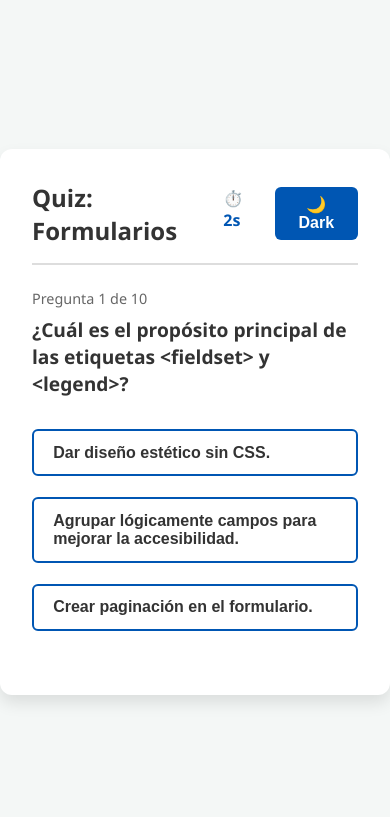
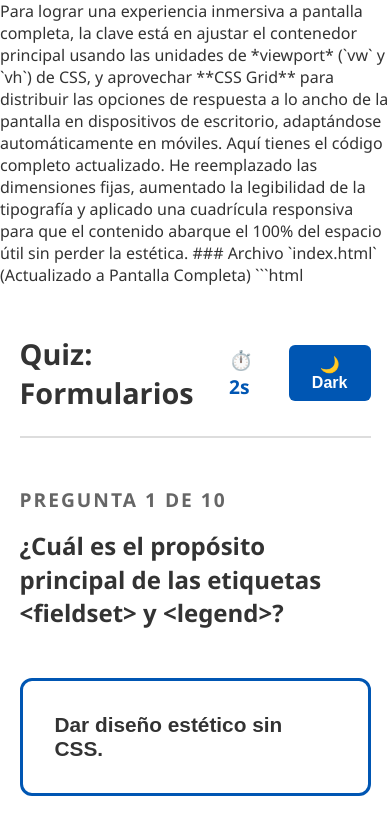
Before and after one commit to coxmau77/Evaluaci-n-Interactiva-Formularios-Web, a plain HTML site: page index.html in a window 390 px wide. Both pictures are taken after a click on the button "Comenzar Evaluación". Shown: the top 817 px of the page. Drawn offline with Linux system fonts and the light colour scheme.

Commit message:
Enhance index.html for full-screen and responsiveness
Updated index.html for full-screen experience with responsive design enhancements, including CSS Grid layout and improved typography.

````diff
--- a/index.html
+++ b/index.html
@@ -1,3 +1,10 @@
+Para lograr una experiencia inmersiva a pantalla completa, la clave está en ajustar el contenedor principal usando las unidades de *viewport* (`vw` y `vh`) de CSS, y aprovechar **CSS Grid** para distribuir las opciones de respuesta a lo ancho de la pantalla en dispositivos de escritorio, adaptándose automáticamente en móviles.
+
+Aquí tienes el código completo actualizado. He reemplazado las dimensiones fijas, aumentado la legibilidad de la tipografía y aplicado una cuadrícula responsiva para que el contenido abarque el 100% del espacio útil sin perder la estética.
+
+### Archivo `index.html` (Actualizado a Pantalla Completa)
+
+```html
 <!DOCTYPE html>
 <html lang="es">
 <head>
@@ -31,101 +38,141 @@
 
         body {
             font-family: 'Segoe UI', Tahoma, Geneva, Verdana, sans-serif;
-            background-color: var(--bg-color);
+            background-color: var(--container-bg); /* Unificamos el fondo para pantalla completa */
             color: var(--text-color);
-            display: flex;
-            justify-content: center;
-            align-items: center;
+            margin: 0;
+            padding: 0;
             min-height: 100vh;
-            margin: 0;
+            overflow-x: hidden; /* Evita scroll horizontal accidental */
             transition: background-color 0.3s, color 0.3s;
         }
 
+        /* Contenedor al 100% del Viewport */
         .container {
-            background-color: var(--container-bg);
-            padding: 2rem;
-            border-radius: 12px;
-            box-shadow: 0 8px 16px rgba(0,0,0,0.1);
-            width: 100%;
-            max-width: 600px;
-            position: relative;
+            width: 100vw;
+            min-height: 100vh;
+            padding: 3rem 5vw; /* Padding dinámico basado en el ancho de la pantalla */
+            box-sizing: border-box; /* Crucial: incluye el padding dentro del 100vw */
+            display: flex;
+            flex-direction: column;
         }
 
         header {
             display: flex;
             justify-content: space-between;
             align-items: center;
-            margin-bottom: 1.5rem;
+            margin-bottom: 3rem;
             border-bottom: 2px solid var(--border-color);
-            padding-bottom: 1rem;
+            padding-bottom: 1.5rem;
         }
 
-        h1 { margin: 0; font-size: 1.5rem; }
+        h1 { margin: 0; font-size: 2.5rem; } /* Tipografía escalada */
 
         .header-stats {
             display: flex;
-            gap: 1rem;
+            gap: 1.5rem;
+            font-size: 1.2rem;
             font-weight: bold;
             color: var(--primary-color);
+            align-items: center;
         }
 
         button {
             background-color: var(--primary-color);
             color: white;
             border: none;
-            padding: 0.8rem 1.2rem;
+            padding: 1rem 1.5rem;
             border-radius: 6px;
             cursor: pointer;
-            font-size: 1rem;
-            transition: background-color 0.2s;
-            width: 100%;
-            margin-top: 0.5rem;
+            font-size: 1.2rem;
+            transition: all 0.2s ease;
             font-weight: 600;
         }
 
-        button:hover { background-color: var(--hover-color); }
+        button:hover {
+            background-color: var(--hover-color);
+            transform: translateY(-2px);
+        }
 
         .btn-theme {
             width: auto;
-            padding: 0.5rem 1rem;
+            padding: 0.6rem 1.2rem;
             margin-top: 0;
+            font-size: 1rem;
         }
 
-        #question-container { margin-bottom: 2rem; }
-        .question-text { font-size: 1.2rem; font-weight: 600; margin-bottom: 1.5rem; }
-
-        .options {
+        #question-container {
+            flex-grow: 1; /* Permite que la pregunta ocupe el espacio disponible central */
             display: flex;
             flex-direction: column;
-            gap: 0.8rem;
+            justify-content: center;
+        }
+
+        .question-text {
+            font-size: 2.2rem;
+            font-weight: 600;
+            margin-bottom: 3rem;
+            line-height: 1.4;
+            max-width: 1200px; /* Previene que el texto sea inabarcable visualmente en monitores ultra-wide */
+        }
+
+        /* CSS Grid para aprovechar la pantalla en las opciones */
+        .options {
+            display: grid;
+            grid-template-columns: repeat(auto-fit, minmax(400px, 1fr));
+            gap: 1.5rem;
+            width: 100%;
+            max-width: 1400px;
+        }
+
+        @media (max-width: 768px) {
+            .options {
+                grid-template-columns: 1fr; /* 1 columna en celulares */
+            }
+            .question-text { font-size: 1.5rem; }
+            h1 { font-size: 1.8rem; }
         }
 
         .option-btn {
             background-color: transparent;
             color: var(--text-color);
-            border: 2px solid var(--primary-color);
+            border: 3px solid var(--primary-color);
             text-align: left;
+            padding: 2rem;
+            font-size: 1.3rem;
+            border-radius: 12px;
         }
 
         .option-btn:hover {
             background-color: var(--primary-color);
             color: white;
+            box-shadow: 0 8px 15px rgba(0,0,0,0.1);
         }
 
         .hidden { display: none !important; }
 
-        /* Estilos para la tabla de récords */
+        /* Estilos de la tabla adaptados */
+        .records-wrapper {
+            margin-top: 3rem;
+            max-width: 800px;
+        }
         table {
             width: 100%;
             border-collapse: collapse;
-            margin-top: 1rem;
+            font-size: 1.1rem;
         }
         th, td {
             text-align: left;
-            padding: 0.8rem;
+            padding: 1rem;
             border-bottom: 1px solid var(--border-color);
         }
         th { background-color: var(--border-color); }
+
+        #start-btn, #restart-btn {
+            max-width: 400px;
+            font-size: 1.3rem;
+            padding: 1.2rem;
+        }
     </style>
 </head>
 <body>
@@ -140,10 +187,11 @@
         </header>
 
         <div id="start-screen">
-            <p>Pon a prueba tus conocimientos sobre Formularios Web Semánticos. El tiempo empezará a correr en cuanto presiones el botón.</p>
+            <p style="font-size: 1.3rem; max-width: 800px; margin-bottom: 2rem; line-height: 1.5;">Pon a prueba tus conocimientos sobre Formularios Web Semánticos. El tiempo empezará a correr en cuanto presiones el botón.</p>
             <button id="start-btn">Comenzar Evaluación</button>
 
-            <h3 style="margin-top: 2rem;">Récords Locales</h3>
+            <div class="records-wrapper">
+                <h3>Récords Locales</h3>
                 <table id="records-table">
                     <thead>
                         <tr><th>Fecha</th><th>Puntaje</th><th>Tiempo</th></tr>
@@ -152,10 +200,11 @@
                         </tbody>
                 </table>
             </div>
+        </div>
 
         <div id="quiz-screen" class="hidden">
             <div id="question-container">
-                <div id="question-counter" style="color: var(--text-muted); font-size: 0.9rem; margin-bottom: 0.5rem;"></div>
+                <div id="question-counter" style="color: var(--text-muted); font-size: 1.2rem; font-weight: bold; margin-bottom: 1rem; text-transform: uppercase; letter-spacing: 2px;"></div>
                 <div id="question-text" class="question-text">Pregunta...</div>
                 <div id="options-container" class="options">
                     </div>
@@ -163,10 +212,10 @@
         </div>
 
         <div id="result-screen" class="hidden">
-            <h2>¡Evaluación Completada!</h2>
-            <p style="font-size: 1.2rem;">Tu Puntaje: <span id="final-score" style="font-weight: bold; color: var(--success-color);"></span> / 10</p>
-            <p>Tiempo total: <span id="final-time" style="font-weight: bold;"></span> segundos.</p>
-            <button id="restart-btn" style="margin-top: 1rem;">Volver al Inicio</button>
+            <h2 style="font-size: 3rem; margin-top: 0;">¡Evaluación Completada!</h2>
+            <p style="font-size: 1.8rem; margin: 2rem 0;">Tu Puntaje: <span id="final-score" style="font-weight: bold; color: var(--success-color); font-size: 2.5rem;"></span> / 10</p>
+            <p style="font-size: 1.5rem;">Tiempo total: <span id="final-time" style="font-weight: bold; font-size: 2rem;"></span> segundos.</p>
+            <button id="restart-btn" style="margin-top: 3rem;">Volver al Inicio</button>
         </div>
     </div>
 
@@ -209,7 +258,7 @@
             {
                 question: "Para ocultar contraseñas ingresadas, se utiliza el atributo type='secret'.",
                 options: ["Verdadero", "Falso"],
-                correct: 1 // Es falso, se usa 'password'
+                correct: 1
             },
             {
                 question: "La etiqueta <legend> debe ser el primer hijo directo del <fieldset>.",
@@ -261,7 +310,6 @@
 
         // --- 4. Funcionalidad Dark Mode ---
         function initTheme() {
-            // Revisa si hay preferencia guardada
             const savedTheme = localStorage.getItem('theme');
             if (savedTheme === 'dark') {
                 document.body.setAttribute('data-theme', 'dark');
@@ -346,21 +394,14 @@
             renderRecords();
         }
 
-        document.getElementById('restart-btn').addEventListener('click', () => {
-            resultScreen.classList.add('hidden');
-            startScreen.classList.remove('hidden');
-        });
-
         // --- 6. Persistencia de Datos con LocalStorage ---
         function saveRecord(finalScore, finalTime) {
             const date = new Date().toLocaleDateString('es-AR', { hour: '2-digit', minute: '2-digit' });
             const newRecord = { date, score: finalScore, time: finalTime };
 
-            // Obtener array previo o crear uno nuevo
             const savedRecords = JSON.parse(localStorage.getItem('quizRecords')) || [];
             savedRecords.push(newRecord);
 
-            // Guardar stringificado en LocalStorage
             localStorage.setItem('quizRecords', JSON.stringify(savedRecords));
         }
 
@@ -373,13 +414,11 @@
                 return;
             }
 
-            // Ordenar por puntaje (descendente) y luego por tiempo (ascendente)
             savedRecords.sort((a, b) => {
                 if (b.score !== a.score) return b.score - a.score;
                 return a.time - b.time;
             });
 
-            // Mostrar los mejores 5
             savedRecords.slice(0, 5).forEach(record => {
                 const tr = document.createElement('tr');
                 tr.innerHTML = `<td>${record.date}</td><td>${record.score}/10</td><td>${record.time}s</td>`;
@@ -387,9 +426,16 @@
             });
         }
 
-        // Inicialización al cargar la página
+        document.getElementById('restart-btn').addEventListener('click', () => {
+            resultScreen.classList.add('hidden');
+            startScreen.classList.remove('hidden');
+        });
+
+        // Inicialización
         initTheme();
         renderRecords();
     </script>
 </body>
 </html>
+
+```
````
Lines whose indentation alone changed are shown as unchanged.
